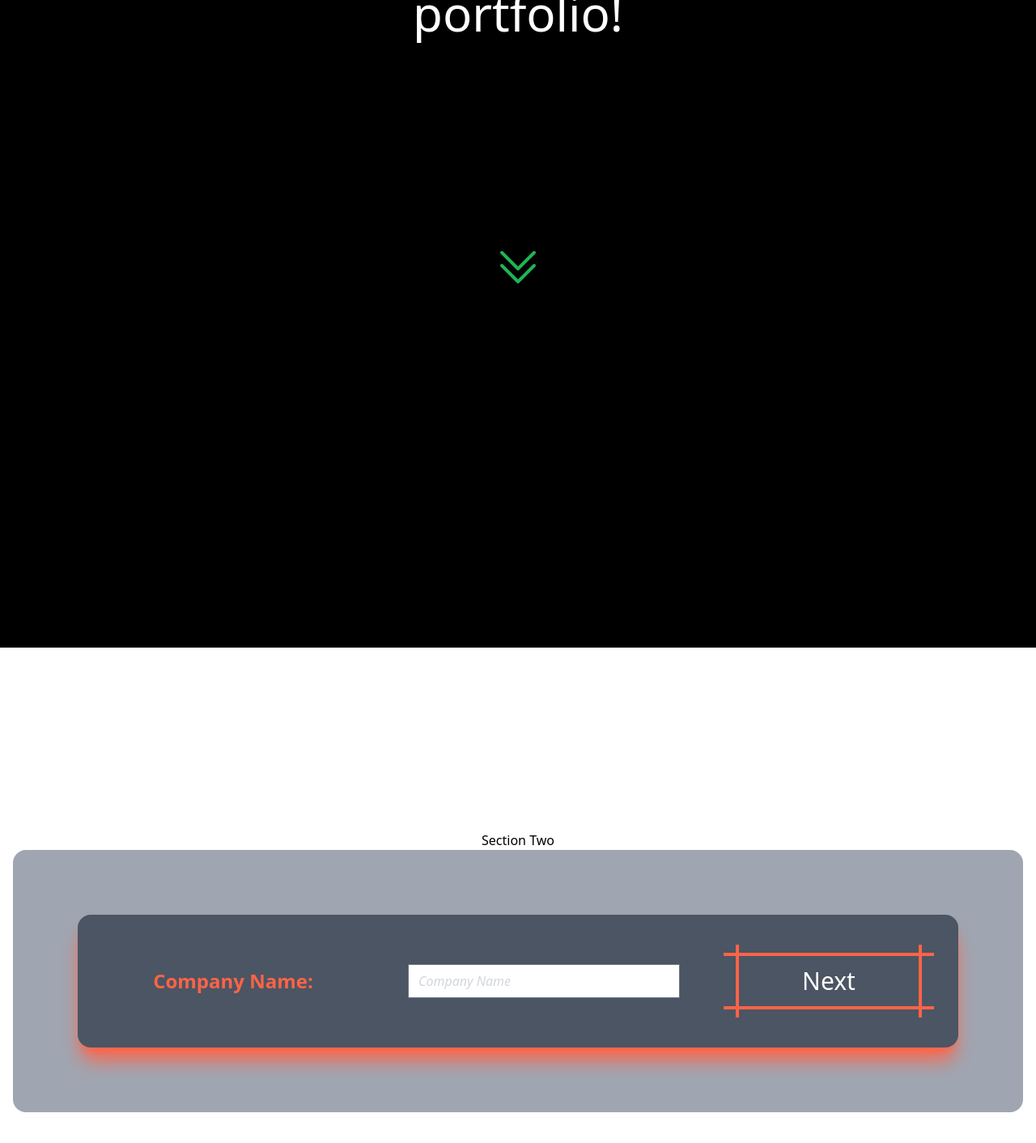
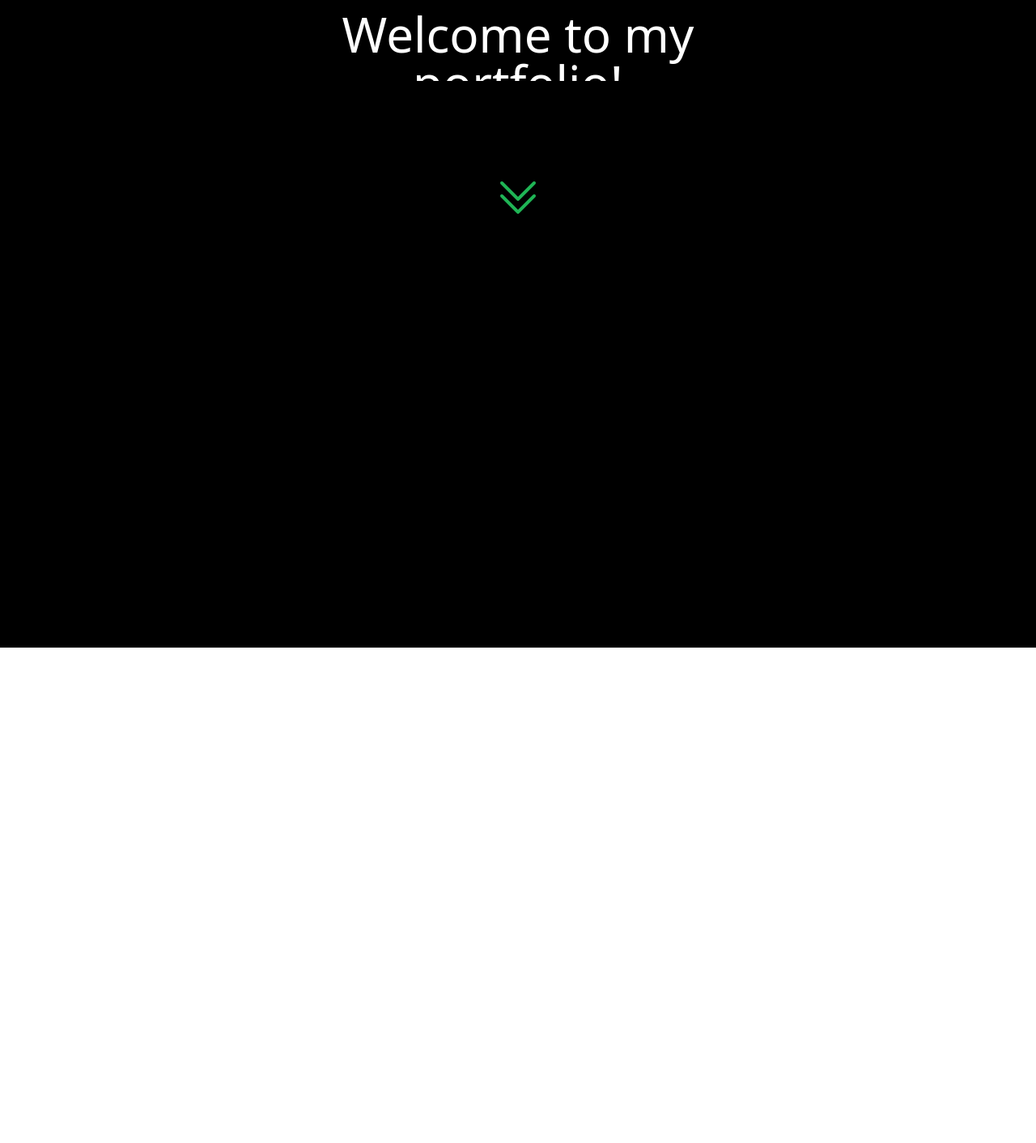
Before and after one commit to CodingShields/Mike-Shields-Portfolio, a React (Vite) app: page / in a window 1280 px wide. Shown: the top 1412 px of the page at 81% size. Built offline with nearby package versions, Linux system fonts and the light colour scheme.

Commit message:
moveable divs

```diff
--- /dev/null
+++ b/src/pages/components/aboutSection.jsx
@@ -0,0 +1,15 @@
+
+
+
+
+const AboutSection = () => {
+
+    return (
+
+        <div className="about-section">
+            <h1>About Me:</h1>
+        </div>
+    )
+}
+
+export default AboutSection
--- a/src/pages/components/sectionOne.jsx
+++ b/src/pages/components/sectionOne.jsx
@@ -26,7 +26,7 @@ const SectionOne = () => {
   return (
     <div
       className={classNames(
-        "w-full h-full justify-center items-center flex flex-col transition-background ease-in-out duration-1000 ",
+        "w-full h-full justify-center items-center flex flex-col transition-background ease-in-out duration-700 ",
         tabsActive
           ? "bg-black cardBG" // Opacity set to 1 when active
           : "bg-black ", // Opacity set to 0 when not active
@@ -70,12 +70,12 @@ const SectionOne = () => {
             : "ease-out duration-700 opacity-0 "
         }`}
       >
-        <Tabs handleTabClick={handleTabClick} />
+        {/* <Tabs handleTabClick={handleTabClick} /> */}
       </div>
       <div className="z-20" onClick={handleTabsActive}>
         {tabsActive ? (
           <svg
-            className="h-16 animate-pulse mb-8 mt-2 cursor-pointer stroke-green-500 z-20 -translate-y-38 duration-1000 ease-in-out"
+            className="h-16 animate-pulse mb-8 mt-2 cursor-pointer stroke-black z-20 -translate-y-38 duration-1000 ease-in-out"
             xmlns="http://www.w3.org/2000/svg"
             fill="none"
             viewBox="0 0 24 24"
--- a/src/pages/components/sectionTwo.jsx
+++ b/src/pages/components/sectionTwo.jsx
@@ -1,25 +1,71 @@
-
-import ContactForm from "./contactForm"
-
-
+import React, { useState } from "react";
 
 const SectionTwo = () => {
+  const [isDragging, setIsDragging] = useState(false);
+  const [position, setPosition] = useState({ x: 0, y: 0 });
 
+  const handleMouseDown = (e) => {
+    setIsDragging(true);
+    // Calculate the offset of the mouse click relative to the element's position
+    const offsetX = e.clientX - position.x;
+    const offsetY = e.clientY - position.y;
 
+    // Store the offset in state
+    setPosition({ x: offsetX, y: offsetY });
+  };
 
+  const handleMouseUp = () => {
+    setIsDragging(false);
+  };
 
+  const handleMouseMove = (e) => {
+    if (!isDragging) return;
+    // Calculate the new position based on mouse movement and offset
+    const newX = e.clientX - position.x;
+    const newY = e.clientY - position.y;
+    // Update the position state
+    setPosition({ x: newX, y: newY });
+    };
 
-    return (
-        <div
-        className="h-screen w-screen bg-white flex flex-col justify-center items-center"
-        >
-            <p>Section Two</p>
-            <ContactForm />
-        </div>
+      const blackDivs = [
+        { id: 1, x: 100, y: 100 },
+        { id: 2, x: 200, y: 100 },
+        { id: 3, x: 300, y: 100 },
+        { id: 4, x: 400, y: 100 },
+        { id: 5, x: 500, y: 100 },
+        { id: 6, x: 600, y: 100 },
+        { id: 7, x: 700, y: 100 },
+      ];
 
+  return (
+    <div
+      className="h-screen w-screen bg-white flex flex-col justify-center items-center"
+      onMouseMove={handleMouseMove}
+      onMouseUp={handleMouseUp}
+      >
+        {blackDivs.map((div) => (
+            <div
+            key={div.id}
+            className="w-48 h-48 bg-black"
+            style={{
+                position: "absolute",
+                left: div.x + "px",
+                top: div.y + "px",
+            }}
+            ></div>
+        ))}
+      <div
+        className="w-48 h-48 bg-black"
+        style={{
+          position: "absolute",
+          left: position.x + "px",
+          top: position.y + "px",
+          cursor: isDragging ? "grabbing" : "grab",
+        }}
+        onDoubleClick={handleMouseDown}
+      ></div>
+    </div>
+  );
+};
 
-
-    )
-}
-
-export default SectionTwo
+export default SectionTwo;
```
